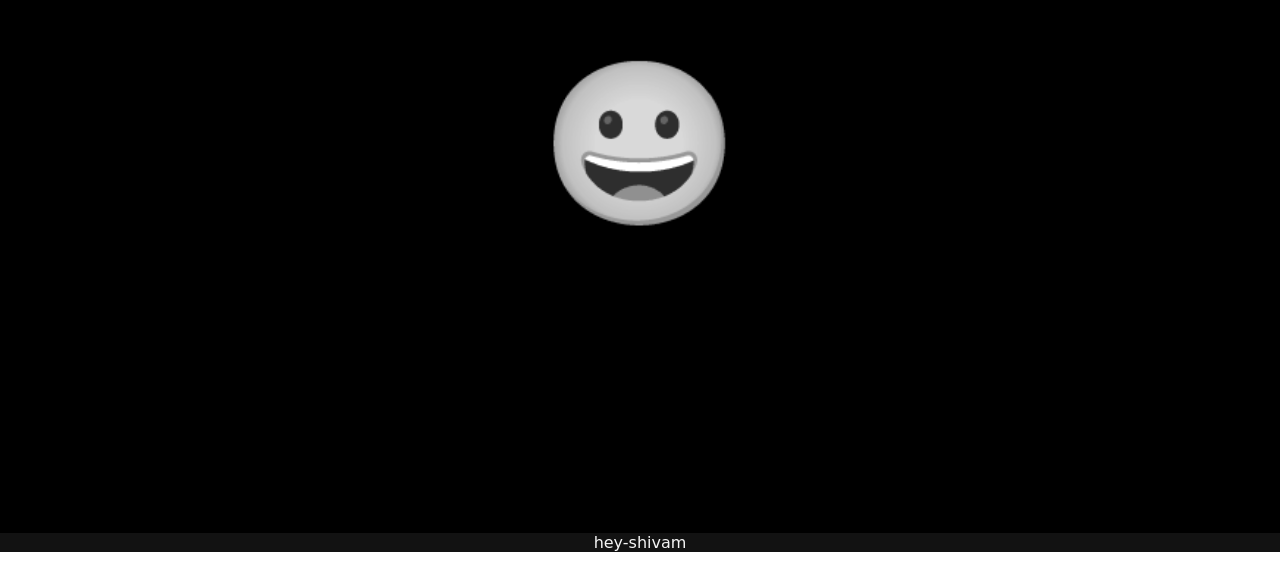
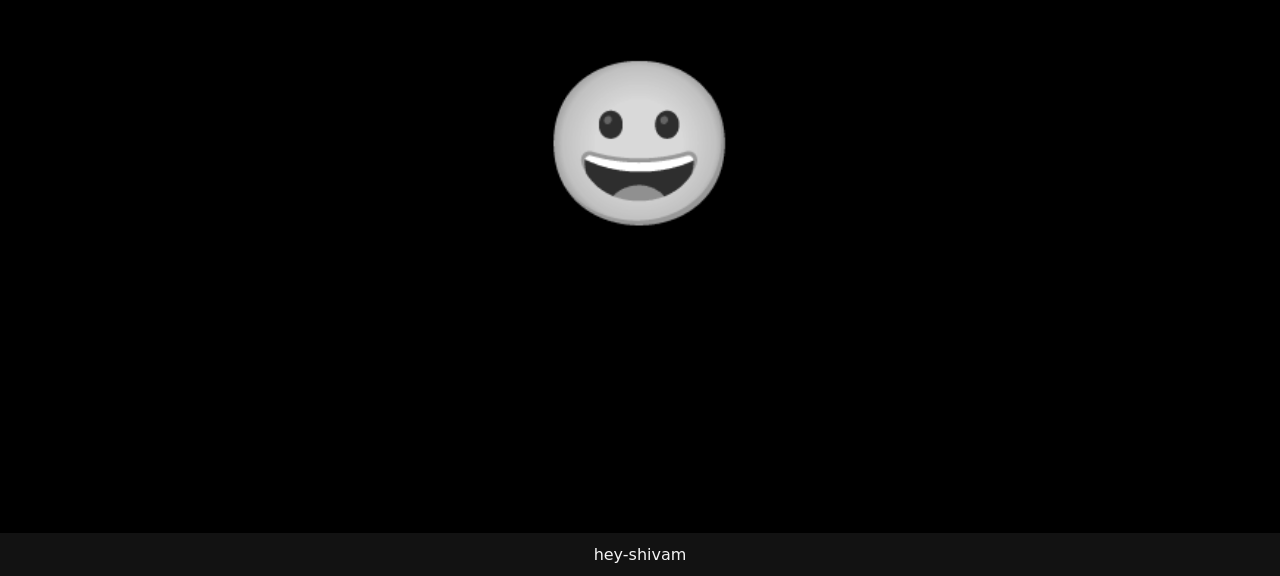
Before and after one commit to hey-shivam/emojis, a plain HTML site: page index.html in a window 1280 px wide. Shown: the part 243-819 px from the top of the page. Drawn offline with Linux system fonts and the light colour scheme; a web font is replaced by a local one.

Commit message:
Update style.css

```diff
--- a/css/style.css
+++ b/css/style.css
@@ -42,10 +42,14 @@ footer p{
   background: #121212;
   font-family: 'Megrim', cursive;
   transition: color 1s;
+   padding : 0.75rem;
+    font-size : 1rem;
+
 
 }
 
 footer p:hover{
   color: rgb(99, 230, 99);
-  font-size: medium;
+  font-size: 1.2rem;
+
 }
```
